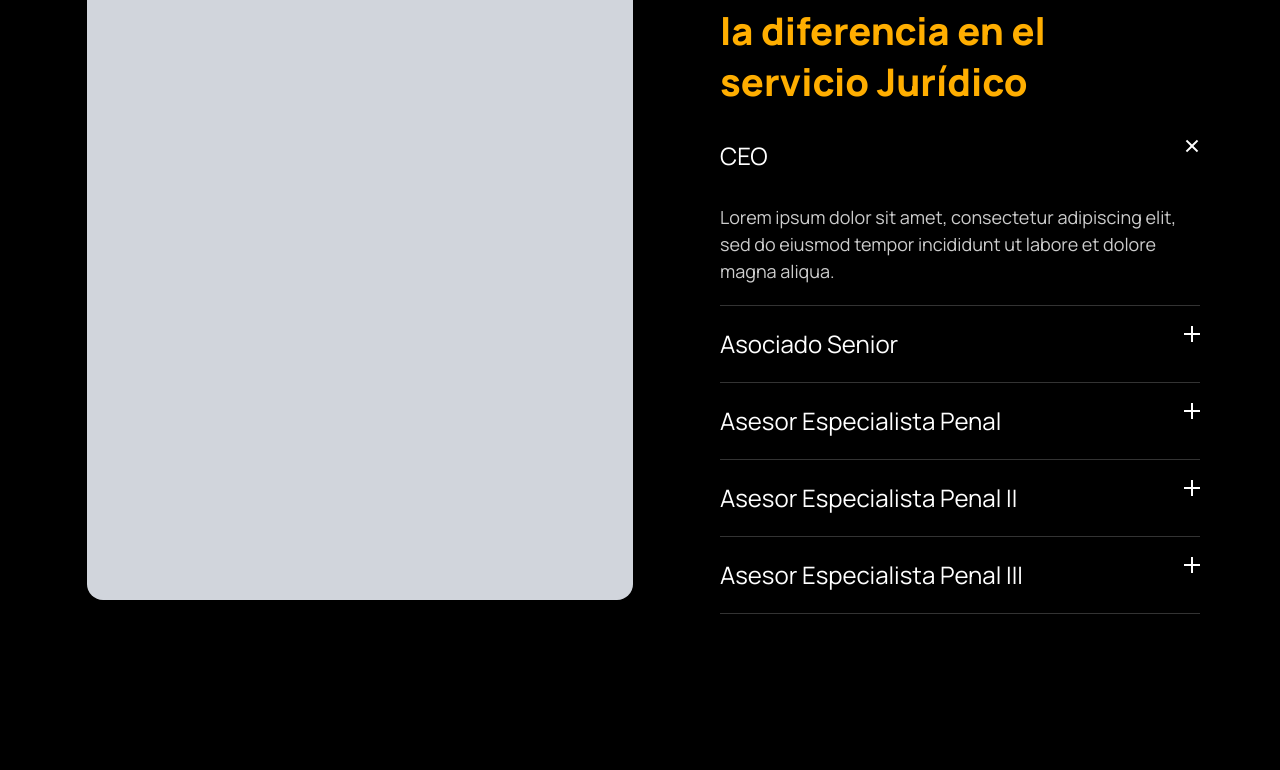
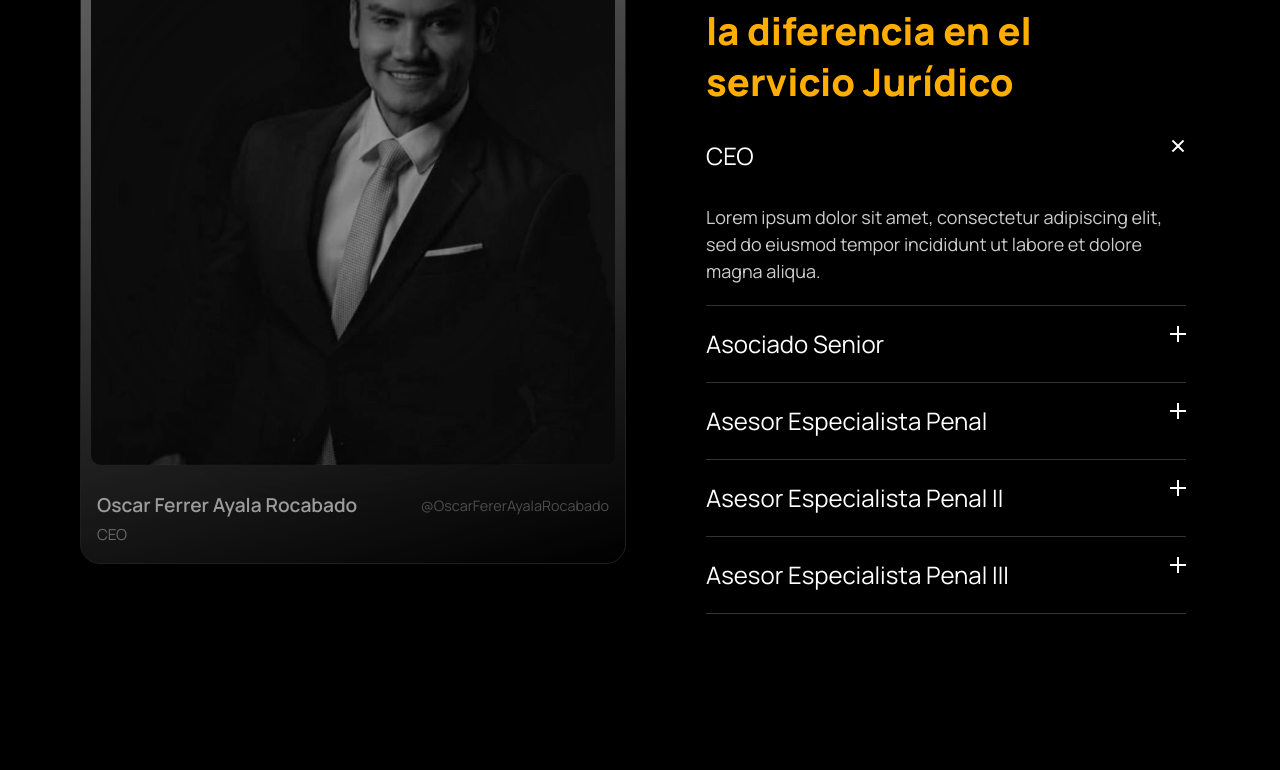
Before and after one commit to Rey-Orellana/oa-lexwe-desing, a Next.js app: page / in a window 1280 px wide. Shown: the part 2186-2956 px from the top of the page. Built offline with nearby package versions, Linux system fonts and the light colour scheme.

Commit message:
Agregando efecto Chroma Equipo

```diff
--- a/components/sections/EquipoSection.tsx
+++ b/components/sections/EquipoSection.tsx
@@ -4,6 +4,7 @@ import Eyelash from "@/components/ui/Eyelash";
 import { Accordion } from "@base-ui/react/accordion";
 import styles from "@/components/ui/accordion-base.module.css";
 import { Manrope } from "next/font/google";
+import CardChromaGrid from "@/components/ui/CardChromaGrid";
 
 const manrope = Manrope({
   subsets: ["latin"],
@@ -12,11 +13,17 @@ const manrope = Manrope({
 
 export default function EquipoSection() {
   return (
-    <section id="equipo" className="w-full h-screen bg-black flex items-center px-[80px]">
+    <section
+      id="equipo"
+      className="w-full h-screen bg-black flex items-center px-[80px]"
+    >
       {/* IZQUIERDA */}
-      <div className="w-1/2 flex justify-center">
-        <div className="w-[546px] h-[771px] bg-gray-300 rounded-[16px]" />
-      </div>
+      <CardChromaGrid
+        image="/images/team/OscarAyala.jpg"
+        name="Oscar Ferrer Ayala Rocabado"
+        role="CEO"
+        handle="@OscarFererAyalaRocabado"
+      />
 
       {/* DERECHA */}
       <div className="w-1/2 flex flex-col justify-center pl-[80px]">
--- /dev/null
+++ b/components/ui/CardChromaGrid.tsx
@@ -0,0 +1,34 @@
+"use client";
+
+import ChromaGrid from "@/components/ui/ChromaGrid";
+
+type Props = {
+  image: string;
+  name: string;
+  role: string;
+  handle?: string;
+};
+
+export default function CardChromaGrid({
+  image,
+  name,
+  role,
+  handle,
+}: Props) {
+  const items = [
+    {
+      image,
+      title: name,
+      subtitle: role,
+      handle,
+      borderColor: "#FFAE00",
+      gradient: "linear-gradient(165deg, #FFAE00, #000)",
+    },
+  ];
+
+  return (
+    <div className="w-[546px] h-[700px]">
+      <ChromaGrid items={items} />
+    </div>
+  );
+}
--- /dev/null
+++ b/components/ui/ChromaGrid.css
@@ -0,0 +1,110 @@
+.chroma-grid {
+  position: relative;
+  width: 100%;
+  height: 100%;
+}
+
+/* 🔥 LA MAGIA: ahora ocupa TODO el contenedor */
+.chroma-card {
+  width: 100%;
+  height: 100%;
+  border-radius: 20px;
+  overflow: hidden;
+  border: 1px solid #333;
+  background: var(--card-gradient);
+  display: flex;
+  flex-direction: column;
+
+  --mouse-x: 50%;
+  --mouse-y: 50%;
+}
+
+/* 👇 EFECTO LUZ */
+.chroma-card::before {
+  content: "";
+  position: absolute;
+  inset: 0;
+  background: radial-gradient(
+    circle at var(--mouse-x) var(--mouse-y),
+    rgba(255, 255, 255, 0.3),
+    transparent 70%
+  );
+  opacity: 0;
+  transition: 0.5s;
+}
+
+.chroma-card:hover::before {
+  opacity: 1;
+}
+
+/* IMAGEN */
+.chroma-img-wrapper {
+  flex: 1;
+  padding: 10px;
+}
+
+.chroma-img-wrapper img {
+  width: 100%;
+  height: 100%;
+  object-fit: cover;
+  border-radius: 10px;
+}
+
+/* INFO */
+.chroma-info {
+  padding: 1rem;
+  color: white;
+  display: flex;
+  flex-direction: column;
+  gap: 0.25rem;
+}
+
+/* 🔥 LINEA SUPERIOR: nombre + handle */
+.chroma-header {
+  display: flex;
+  justify-content: space-between;
+  align-items: center;
+}
+
+/* 👇 NOMBRE (más grande como quieres) */
+.chroma-info .name {
+  font-size: 1.2rem;
+  font-weight: 600;
+}
+
+/* 👇 HANDLE a la derecha */
+.chroma-info .handle {
+  font-size: 0.9rem;
+  color: #aaa;
+}
+
+/* 👇 ROL debajo */
+.chroma-info .role {
+  font-size: 0.95rem;
+  color: #aaa;
+}
+.chroma-overlay,
+.chroma-fade {
+  position: absolute;
+  inset: 0;
+  pointer-events: none;
+  backdrop-filter: grayscale(1) brightness(0.78);
+}
+
+/* 👇 EFECTO RADIAL ORIGINAL */
+.chroma-overlay {
+  mask-image: radial-gradient(
+    circle var(--r) at var(--x) var(--y),
+    transparent,
+    black
+  );
+}
+
+.chroma-fade {
+  opacity: 1;
+  transition: 0.3s;
+}
+
+.handle{
+  opacity: 0.7;
+}
--- /dev/null
+++ b/components/ui/ChromaGrid.tsx
@@ -0,0 +1,135 @@
+"use client";
+
+import { useRef, useEffect } from "react";
+import { gsap } from "gsap";
+import "./ChromaGrid.css";
+
+type Item = {
+  image: string;
+  title: string;
+  subtitle: string;
+  handle?: string;
+  borderColor?: string;
+  gradient: string;
+  url?: string;
+};
+
+type Props = {
+  items: Item[];
+  className?: string;
+  radius?: number;
+  damping?: number;
+  fadeOut?: number;
+  ease?: string;
+};
+
+export default function ChromaGrid({
+  items,
+  className = "",
+  radius = 300,
+  damping = 0.45,
+  fadeOut = 0.6,
+  ease = "power3.out",
+}: Props) {
+  const rootRef = useRef<HTMLDivElement>(null);
+  const fadeRef = useRef<HTMLDivElement>(null);
+  const setX = useRef<any>(null);
+  const setY = useRef<any>(null);
+  const pos = useRef({ x: 0, y: 0 });
+
+  useEffect(() => {
+    const el = rootRef.current;
+    if (!el) return;
+
+    setX.current = gsap.quickSetter(el, "--x", "px");
+    setY.current = gsap.quickSetter(el, "--y", "px");
+
+    const { width, height } = el.getBoundingClientRect();
+    pos.current = { x: width / 2, y: height / 2 };
+
+    setX.current(pos.current.x);
+    setY.current(pos.current.y);
+  }, []);
+
+  const moveTo = (x: number, y: number) => {
+    gsap.to(pos.current, {
+      x,
+      y,
+      duration: damping,
+      ease,
+      onUpdate: () => {
+        setX.current?.(pos.current.x);
+        setY.current?.(pos.current.y);
+      },
+      overwrite: true,
+    });
+  };
+
+  const handleMove = (e: any) => {
+    const r = rootRef.current!.getBoundingClientRect();
+    moveTo(e.clientX - r.left, e.clientY - r.top);
+
+    gsap.to(fadeRef.current, {
+      opacity: 0,
+      duration: 0.25,
+      overwrite: true,
+    });
+  };
+
+  const handleLeave = () => {
+    gsap.to(fadeRef.current, {
+      opacity: 1,
+      duration: fadeOut,
+      overwrite: true,
+    });
+  };
+
+  const handleCardMove = (e: any) => {
+    const card = e.currentTarget;
+    const rect = card.getBoundingClientRect();
+
+    const x = e.clientX - rect.left;
+    const y = e.clientY - rect.top;
+
+    card.style.setProperty("--mouse-x", `${x}px`);
+    card.style.setProperty("--mouse-y", `${y}px`);
+  };
+
+  const item = items[0]; // 👈 SOLO UNA CARD
+
+  return (
+    <div
+      ref={rootRef}
+      className={`chroma-grid ${className}`}
+      style={{ "--r": `${radius}px` } as any}
+      onPointerMove={handleMove}
+      onPointerLeave={handleLeave}
+    >
+      <article
+        className="chroma-card"
+        onMouseMove={handleCardMove}
+        style={
+          {
+            "--card-border": item.borderColor || "transparent",
+            "--card-gradient": item.gradient,
+          } as any
+        }
+      >
+        <div className="chroma-img-wrapper">
+          <img src={item.image} alt={item.title} />
+        </div>
+
+        <footer className="chroma-info">
+          <div className="chroma-header">
+            <h3 className="name">{item.title}</h3>
+            {item.handle && <span className="handle">{item.handle}</span>}
+          </div>
+          <p className="role">{item.subtitle}</p>
+        </footer>
+      </article>
+
+      <div className="chroma-overlay" />
+      <div ref={fadeRef} className="chroma-fade" />
+    </div>
+  );
+}
--- a/package.json
+++ b/package.json
@@ -14,6 +14,7 @@
     "clsx": "^2.1.1",
     "embla-carousel-react": "^8.6.0",
     "fontfaceobserver": "^2.3.0",
+    "gsap": "^3.14.2",
     "lucide-react": "^1.7.0",
     "motion": "^12.38.0",
     "next": "16.2.2",
```
Also changed, not shown: components.json, public/images/team/OscarAyala.jpg (added), 1 other file (tests, documents, lock files or other folders).
